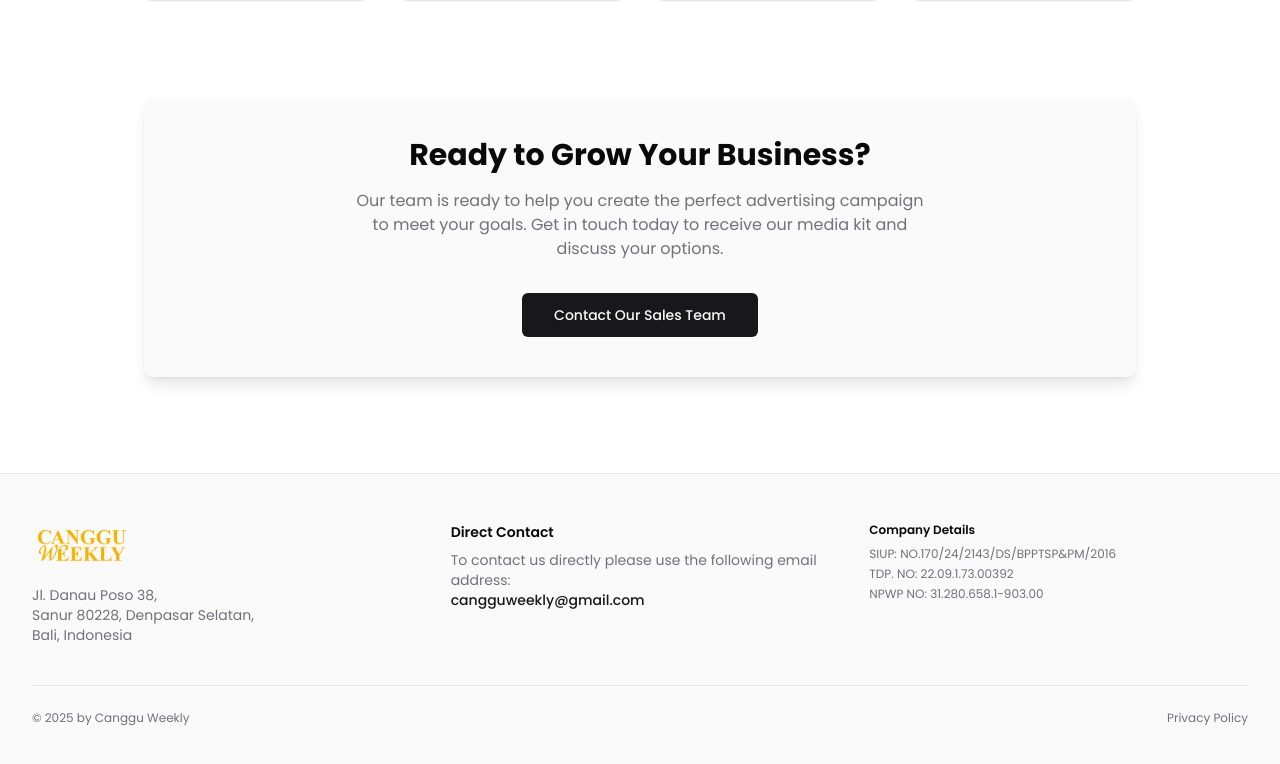
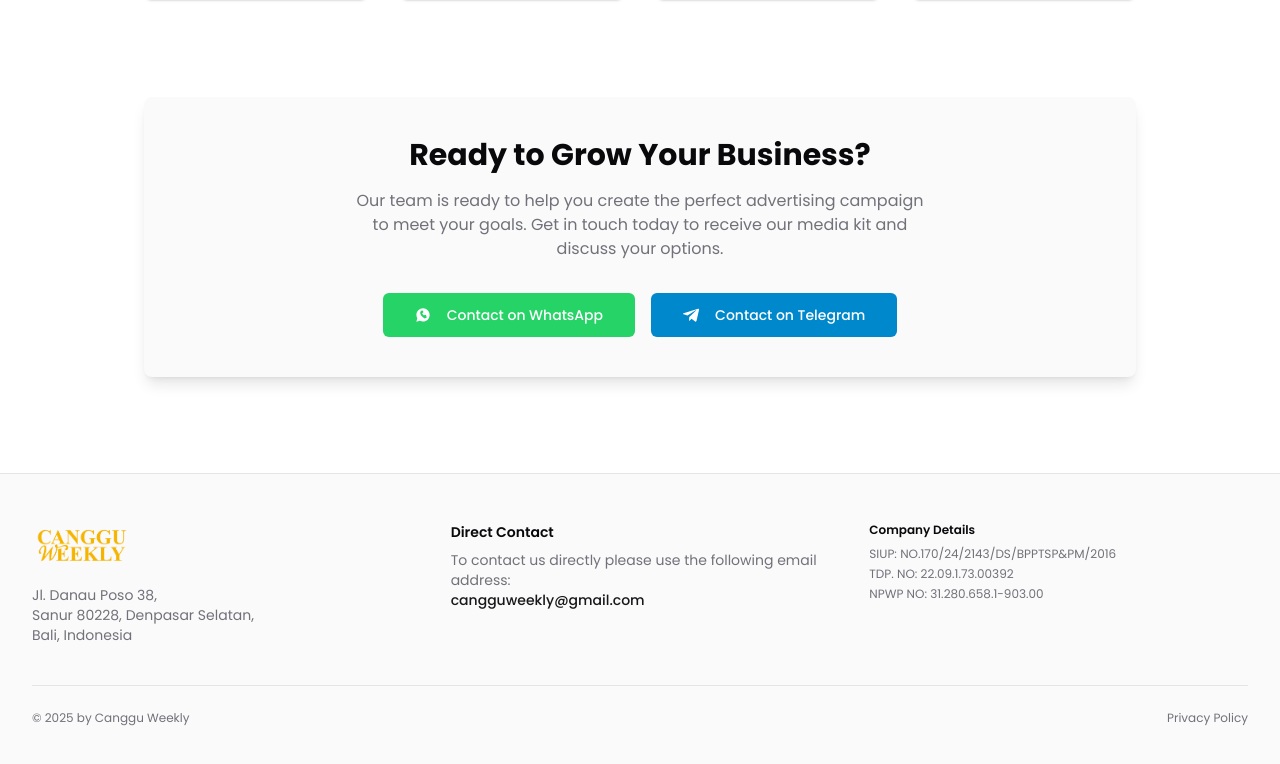
Before and after one commit to SpicyChickenDoang/canggu-weekly, a Next.js app: page /advertisers in a window 1280 px wide. Shown: the part 1045-1809 px from the top of the page. Built offline with nearby package versions, Linux system fonts and the light colour scheme.

Commit message:
okay so the CTA should have a whatsapp button and telegram button to con

```diff
--- a/src/app/advertisers/page.tsx
+++ b/src/app/advertisers/page.tsx
@@ -30,6 +30,18 @@
     description: 'Connect directly with the vibrant heart of the Canggu community through a beloved local publication.',
   },
 ];
+
+const WhatsAppIcon = (props: React.SVGProps<SVGSVGElement>) => (
+    <svg xmlns="http://www.w3.org/2000/svg" width="24" height="24" viewBox="0 0 24 24" fill="currentColor" {...props}>
+        <path d="M12.04 2c-5.46 0-9.91 4.45-9.91 9.91 0 1.75.46 3.45 1.32 4.95L2 22l5.25-1.38c1.45.79 3.08 1.21 4.79 1.21h.01c5.46 0 9.91-4.45 9.91-9.91s-4.45-9.91-9.91-9.91zM17.51 15.3c-.28.48-.56.93-1.02 1.29s-1.02.54-1.62.54c-.54 0-1.08-.18-1.59-.48s-1.05-.72-2.22-1.92c-1.17-1.2-2.1-2.58-2.61-3.6s-.69-1.89-.69-2.73c0-.84.3-1.56.84-2.13s1.23-.87 2.04-.87h.12c.33 0 .63.09.87.27s.45.42.6.72.21.6.21.9c0 .3-.06.57-.18.81s-.27.45-.45.63-.36.33-.54.48c-.18.15-.3.27-.39.39s-.12.24-.03.39c.09.15.24.33.42.54s.39.42.63.66c.24.24.48.45.75.63s.51.33.72.45c.21.12.39.18.54.18.15 0 .3-.03.42-.09s.24-.15.33-.27.18-.24.24-.39.09-.27.09-.42c0-.15-.03-.3-.09-.42s-.12-.21-.21-.3c-.09-.09-.18-.15-.27-.21s-.18-.09-.27-.09h-.15c-.06 0-.12.01-.18.03s-.12.06-.15.09c-.03.03-.06.06-.09.09s-.06.06-.06.09c0 .03.01.06.03.09s.03.06.06.09c.27.18.54.36.81.54s.51.33.72.45c.21.12.39.18.54.18.15 0 .3-.03.42-.09s.24-.15.33-.27.18-.24.24-.39.09-.27.09-.42c0-.15-.03-.3-.09-.42s-.12-.21-.21-.3c-.09-.09-.18-.15-.27-.21s-.18-.09-.27-.09h-.15z" />
+    </svg>
+);
+
+const TelegramIcon = (props: React.SVGProps<SVGSVGElement>) => (
+    <svg xmlns="http://www.w3.org/2000/svg" width="24" height="24" viewBox="0 0 24 24" fill="currentColor" {...props}>
+        <path d="m9.417 15.181-.397 5.584c.568 0 .814-.244 1.109-.537l2.663-2.545 5.518 4.041c1.012.564 1.725.267 1.998-.931L23.999 4.41c.305-1.393-.5-1.993-1.423-1.637L.925 9.423c-1.37.564-1.35 1.34.244 1.637l5.483 1.724 12.44-7.854c.58-.35.978-.15.548.195z"/>
+    </svg>
+);
 
 export default function AdvertisersPage() {
   return (
@@ -88,9 +100,20 @@
             <p className="mx-auto mt-4 max-w-xl text-muted-foreground">
                 Our team is ready to help you create the perfect advertising campaign to meet your goals. Get in touch today to receive our media kit and discuss your options.
             </p>
-            <Button asChild size="lg" className="mt-8">
-                <Link href="/#contact">Contact Our Sales Team</Link>
-            </Button>
+            <div className="mt-8 flex flex-col items-center justify-center gap-4 sm:flex-row">
+              <Button asChild size="lg" className="w-full sm:w-auto bg-[#25D366] hover:bg-[#25D366]/90 text-white">
+                <Link href="https://wa.me/6281234567890" target="_blank" rel="noopener noreferrer">
+                  <WhatsAppIcon className="mr-2 h-5 w-5" />
+                  Contact on WhatsApp
+                </Link>
+              </Button>
+              <Button asChild size="lg" className="w-full sm:w-auto bg-[#0088cc] hover:bg-[#0088cc]/90 text-white">
+                <Link href="https://t.me/+6281234567890" target="_blank" rel="noopener noreferrer">
+                  <TelegramIcon className="mr-2 h-5 w-5" />
+                  Contact on Telegram
+                </Link>
+              </Button>
+            </div>
         </div>
       </div>
     </div>
```
